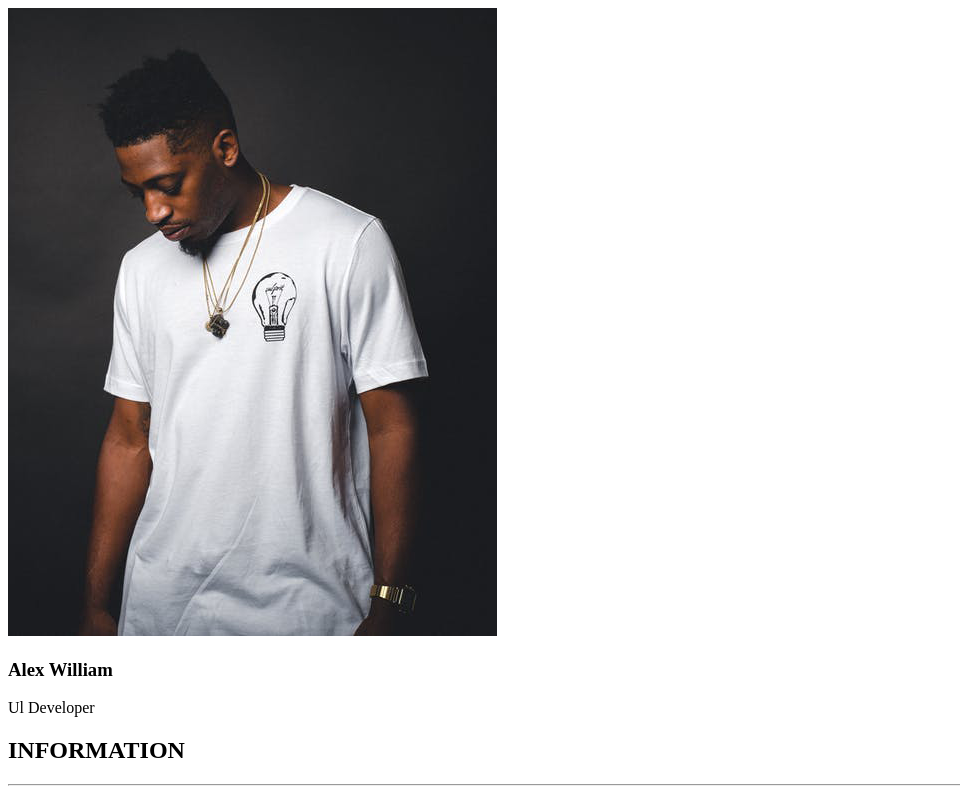
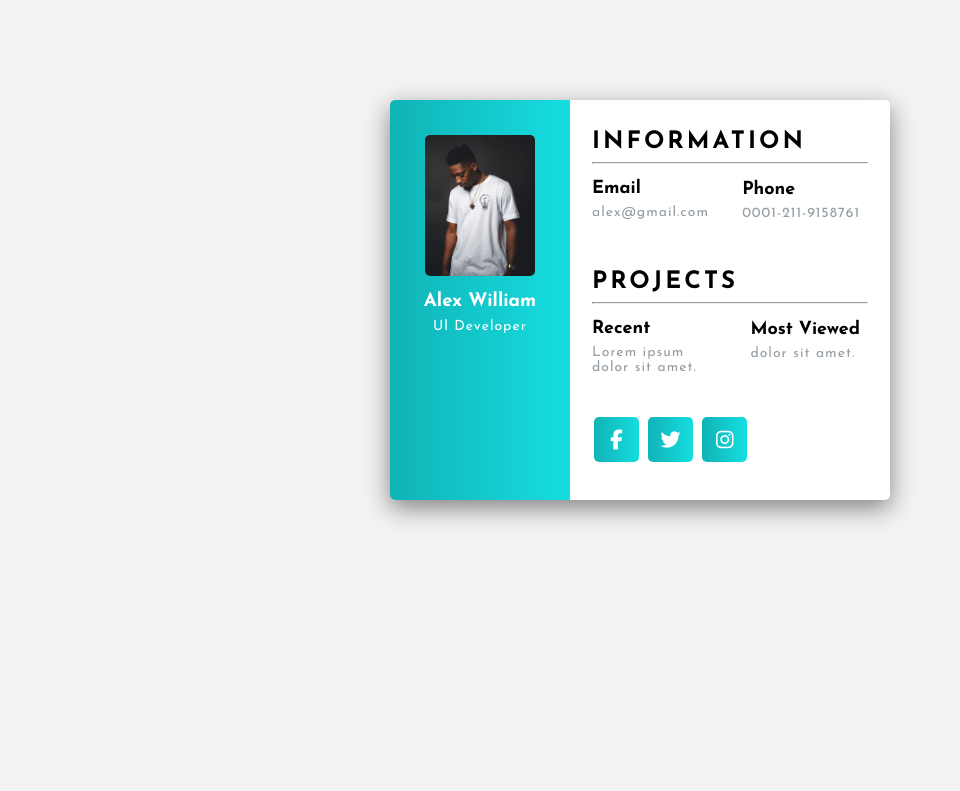
Before and after one commit to rouhi438/Profile-card-2, a plain HTML site: page index.html in a window 1280 px wide. Shown: the top 791 px of the page, without its empty margins (0-960 px from the left). Drawn offline with Linux system fonts and the light colour scheme.

Commit message:
designing the card by adding Css elements

```diff
--- a/styles.css
+++ b/styles.css
@@ -1 +1,111 @@
 @import url('https://fonts.googleapis.com/css2?family=Josefin+Sans:ital,wght@0,100..700;1,100..700&display=swap');
+*{
+    margin: 0;
+    padding: 0;
+    box-sizing: border-box;
+}
+body{
+    font-family: "josefin sans",sans-serif;
+    background-color: #f3f3f3;
+}
+.p-card{
+    width: 500px;
+    height: 400px;
+    background-color: white;
+    margin: auto;
+    position: relative;
+    margin-top: 100px;
+    border-radius: 5px;
+    box-shadow: rgba(17, 17, 26, 0.5) 0px 8px 24px;
+}
+.pic-side{
+    width:180px;
+    height: 100%;
+    background: linear-gradient(to left, #16dde0, #10b3b6);
+    position: absolute;
+    left: 0;
+    text-align: center;
+    border-radius: 5px 0 0 5px;
+}
+img{
+    width: 110px;
+    margin-top: 35px;
+    border-radius: 5px;
+}
+.name{
+    margin-top: 12px;
+    color: white;
+}
+.job{
+    margin-top: 8px;
+    color: white;
+}
+.info-side{
+    height: 100%;
+    width: 320px;
+    position: absolute;
+    right: 0;
+    padding-left: 22px
+}
+.info{
+    margin-top: 30px;
+    letter-spacing: 3px;
+}
+hr{
+    margin-right: 22px;
+    margin-top: 8px;
+}
+.communicate{
+    position: relative;
+}
+.email{
+    margin-top: 15px;
+}
+span{
+    font-weight: bold;
+    font-size: 18px;
+}
+.phone{
+    position: absolute;
+    right: 30px;
+    top: 50px;
+}
+p{
+    font-size: 14px;
+    letter-spacing: 1px;
+     margin-top: 7px;
+    color: #949da3;
+}
+.project{
+    margin-top: 50px;
+    letter-spacing: 3px;
+}
+.recent{
+    margin-top: 15px;
+    letter-spacing: 0px;
+}
+.viewe{
+    position: absolute;
+    letter-spacing: 0px;
+    right:30px;
+    top:220px;
+}
+ul{
+    padding-left:0px;
+    margin-top:40px ;
+}
+li{
+    list-style-type: none;
+    display: inline-block;
+    width: 45px;
+    height: 45px;
+    background: linear-gradient(to left, #16dde0, #10b3b6);
+    text-align: center;
+    padding-top: 13px;
+    margin: 2px;
+    border-radius: 5px;
+    font-size: 20px;
+}
+a{
+    color: white;
+}
```
